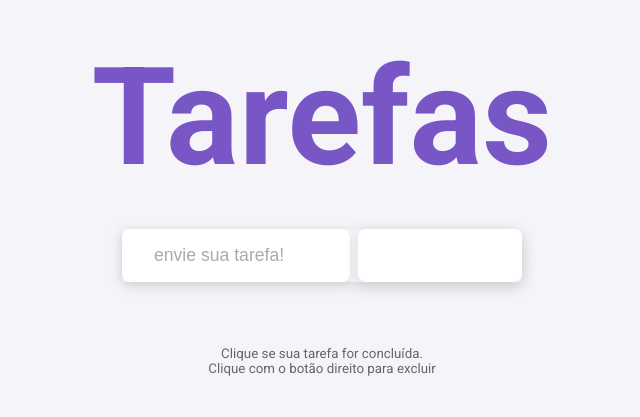
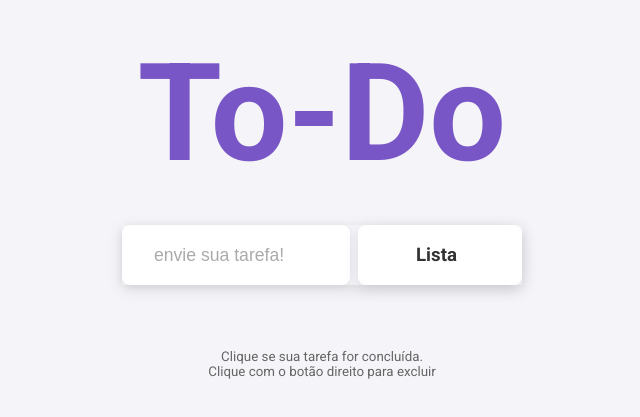
Before and after one commit to pauloricardosilva21-dotcom/Lista-de-Atividade, a plain HTML site: page index.html in a window 1280 px wide. Shown: the part 239-656 px from the top of the page, without its empty margins (318-958 px from the left). Drawn offline with Linux system fonts and the light colour scheme.

Commit message:
Change header and update task list structure

```diff
--- a/index.html
+++ b/index.html
@@ -7,13 +7,13 @@
     <link rel="stylesheet" href="style.css">
 </head>
 <body>
-    <h1>Tarefas</h1>
+    <h1>To-Do</h1>
 
     <form id="form">
         <input type="text" class="input" id="input" placeholder="envie sua tarefa!">
 
 
-        <ul class="todos" id="todos"></ul>
+        <ul class="todos" id="todos"><h3>Lista</h3></ul>
     </form>
 
     <small>Clique se sua tarefa for concluída. <br>Clique com o botão direito para excluir</small>
```
